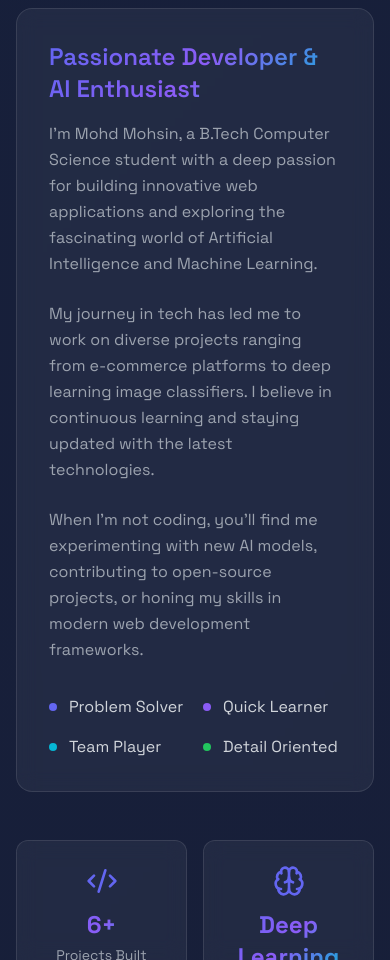
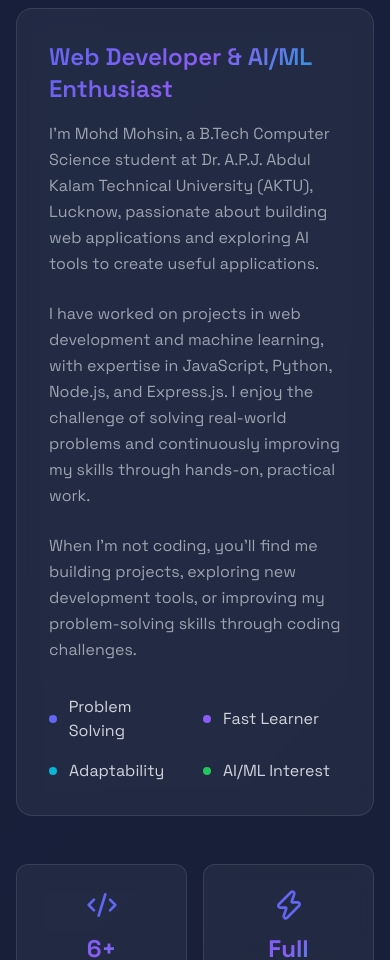
Before and after one commit to mohsinabrar/portfolio, a Next.js app: page / in a window 390 px wide. Shown: the part 1040-2000 px from the top of the page. Built offline with nearby package versions, Linux system fonts and the light colour scheme; no server answers.

Commit message:
Update contact phone to 7652061770 and email to mohdmohsinabrar6@gmail.com

```diff
--- a/components/About.tsx
+++ b/components/About.tsx
@@ -5,9 +5,9 @@ import { Code2, Brain, Zap, Award } from 'lucide-react'
 
 const stats = [
   { icon: Code2, label: 'Projects Built', value: '6+' },
-  { icon: Brain, label: 'AI/ML Focus', value: 'Deep Learning' },
-  { icon: Zap, label: 'Internships', value: '2' },
-  { icon: Award, label: 'Certificates', value: 'ML Training' },
+  { icon: Zap, label: 'Tech Stack', value: 'Full' },
+  { icon: Brain, label: 'Internships', value: '2' },
+  { icon: Award, label: 'ML Training', value: 'MIT' },
 ]
 
 export default function About() {
@@ -37,41 +37,38 @@ export default function About() {
           >
             <div className="glass rounded-2xl p-8">
               <h3 className="text-2xl font-semibold mb-4 gradient-text">
-                Passionate Developer & AI Enthusiast
+                Web Developer & AI/ML Enthusiast
               </h3>
               <p className="text-gray-400 mb-6 leading-relaxed">
-                I&apos;m Mohd Mohsin, a B.Tech Computer Science student with a deep passion for
-                building innovative web applications and exploring the fascinating world of
-                Artificial Intelligence and Machine Learning.
+                I&apos;m Mohd Mohsin, a B.Tech Computer Science student at Dr. A.P.J. Abdul Kalam Technical University (AKTU), Lucknow,
+                passionate about building web applications and exploring AI tools to create useful applications.
               </p>
               <p className="text-gray-400 mb-6 leading-relaxed">
-                My journey in tech has led me to work on diverse projects ranging from
-                e-commerce platforms to deep learning image classifiers. I believe in
-                continuous learning and staying updated with the latest technologies.
+                I have worked on projects in web development and machine learning, with expertise in JavaScript, Python, Node.js, and Express.js.
+                I enjoy the challenge of solving real-world problems and continuously improving my skills through hands-on, practical work.
               </p>
               <p className="text-gray-400 leading-relaxed">
-                When I&apos;m not coding, you&apos;ll find me experimenting with new AI models,
-                contributing to open-source projects, or honing my skills in modern web
-                development frameworks.
+                When I&apos;m not coding, you&apos;ll find me building projects, exploring new
+                development tools, or improving my problem-solving skills through coding challenges.
               </p>
 
               {/* Key Points */}
               <div className="mt-8 grid grid-cols-2 gap-4">
                 <div className="flex items-center gap-3">
                   <div className="w-2 h-2 rounded-full bg-primary" />
-                  <span className="text-gray-300">Problem Solver</span>
+                  <span className="text-gray-300">Problem Solving</span>
                 </div>
                 <div className="flex items-center gap-3">
                   <div className="w-2 h-2 rounded-full bg-secondary" />
-                  <span className="text-gray-300">Quick Learner</span>
+                  <span className="text-gray-300">Fast Learner</span>
                 </div>
                 <div className="flex items-center gap-3">
                   <div className="w-2 h-2 rounded-full bg-accent" />
-                  <span className="text-gray-300">Team Player</span>
+                  <span className="text-gray-300">Adaptability</span>
                 </div>
                 <div className="flex items-center gap-3">
                   <div className="w-2 h-2 rounded-full bg-green-500" />
-                  <span className="text-gray-300">Detail Oriented</span>
+                  <span className="text-gray-300">AI/ML Interest</span>
                 </div>
               </div>
             </div>
--- a/components/Experience.tsx
+++ b/components/Experience.tsx
@@ -7,26 +7,26 @@ const experiences = [
   {
     title: 'Backend Developer Intern',
     company: 'Prodesk',
-    duration: 'Jan 2024 - Present',
+    duration: '2024 · 1 Month · Remote',
     location: 'Remote',
-    description: 'Developed and maintained backend services using Node.js and Express. Worked on API integrations and database optimization.',
+    description: 'Developed backend fundamentals including API handling, routing, and server-side logic using Node.js and Express.js.',
     highlights: [
-      'Built RESTful APIs for client applications',
-      'Implemented authentication and authorization',
-      'Optimized database queries for better performance',
+      'Automated repetitive internal data workflows using n8n, reducing manual effort by ~40%',
+      'Worked on real-world debugging and backend improvements',
+      'Enhanced code maintainability across service modules',
     ],
     color: 'from-primary to-blue-500',
   },
   {
     title: 'Machine Learning Intern',
-    company: 'MIT Trainers',
-    duration: 'Jun 2023 - Aug 2023',
+    company: 'MIT Trainers (College Program)',
+    duration: '2024 · Certificate',
     location: 'Remote',
-    description: 'Worked on machine learning projects involving data preprocessing, model training, and evaluation. Gained hands-on experience with TensorFlow and Keras.',
+    description: 'Completed hands-on ML training covering model building, data preprocessing, and evaluation techniques.',
     highlights: [
-      'Developed CNN models for image classification',
-      'Performed data preprocessing and augmentation',
-      'Achieved 85% accuracy on CIFAR-10 dataset',
+      'Built a CNN image classifier on CIFAR-10 achieving 75%+ validation accuracy',
+      'Applied preprocessing, batch normalization, and dropout techniques',
+      'Gained exposure to real-world AI/ML workflows including cross-validation',
     ],
     color: 'from-secondary to-purple-500',
   },
--- a/components/Hero.tsx
+++ b/components/Hero.tsx
@@ -6,9 +6,9 @@ import { Download, Mail, ArrowDown, ExternalLink } from 'lucide-react'
 
 const roles = [
   'Web Developer',
+  'Backend Developer',
   'AI & ML Enthusiast',
-  'Python Developer',
-  'Backend Developer',
+  'Full Stack Developer',
 ]
 
 export default function Hero() {
@@ -89,8 +89,8 @@ export default function Hero() {
           transition={{ duration: 0.5, delay: 0.3 }}
           className="text-gray-400 text-lg max-w-2xl mx-auto mb-8"
         >
-          A passionate B.Tech Computer Science student building innovative web solutions
-          and exploring the fascinating world of Artificial Intelligence & Machine Learning.
+          B.Tech Computer Science student (2026, AKTU) who loves building things with technology.
+          Passionate about web development and exploring AI tools to create useful applications.
         </motion.p>
 
         {/* CTA Buttons */}
--- a/components/Projects.tsx
+++ b/components/Projects.tsx
@@ -20,16 +20,16 @@ const fallbackProjects: Project[] = [
   {
     id: 1,
     name: 'E-Commerce Website',
-    description: 'Full-stack e-commerce platform with cart functionality, payment integration, and admin dashboard.',
+    description: 'Developed a responsive e-commerce platform with product listing, cart, and multi-step checkout. Improved UX with clean UI and structured navigation.',
     html_url: 'https://github.com/mohsinabrar/ecommerce',
     homepage: 'https://ecommerce-demo.vercel.app',
-    topics: ['react', 'node.js', 'mongodb'],
+    topics: ['html', 'css', 'javascript'],
     language: 'JavaScript',
   },
   {
     id: 2,
     name: 'Hotel Management Website',
-    description: 'Comprehensive hotel management system with booking, room allocation, and billing features.',
+    description: 'Designed a booking interface with room listing and availability display. Reduced simulated booking steps by 30% through better layout and navigation.',
     html_url: 'https://github.com/mohsinabrar/hotel-management',
     homepage: null,
     topics: ['html', 'css', 'javascript'],
@@ -38,7 +38,7 @@ const fallbackProjects: Project[] = [
   {
     id: 3,
     name: 'CIFAR-10 Image Classifier',
-    description: 'Deep learning CNN model for image classification on CIFAR-10 dataset with 85% accuracy.',
+    description: 'Built a CNN deep learning model for 10-class image classification on 60,000 images. Applied preprocessing, batch normalization, and dropout achieving 75%+ validation accuracy.',
     html_url: 'https://github.com/mohsinabrar/cifar10-classifier',
     homepage: null,
     topics: ['tensorflow', 'keras', 'cnn'],
@@ -47,7 +47,7 @@ const fallbackProjects: Project[] = [
   {
     id: 4,
     name: 'House Price Prediction',
-    description: 'Machine learning model to predict house prices using regression algorithms.',
+    description: 'Trained a regression model with feature engineering and cross-validation; R-squared score: 0.82. Performed data cleaning and feature selection on real housing data.',
     html_url: 'https://github.com/mohsinabrar/house-price-prediction',
     homepage: 'https://house-price-ml.vercel.app',
     topics: ['scikit-learn', 'pandas', 'flask'],
@@ -55,21 +55,21 @@ const fallbackProjects: Project[] = [
   },
   {
     id: 5,
-    name: 'Medicine Info Website',
-    description: 'Web application providing detailed information about medicines, interactions, and side effects.',
+    name: 'Medicine Information Website',
+    description: 'Built a structured portal for managing and browsing medicine-related data with clean UI. Focused on intuitive navigation and organized data display.',
     html_url: 'https://github.com/mohsinabrar/medicine-info',
     homepage: 'https://medicine-info.vercel.app',
-    topics: ['react', 'api', 'node.js'],
+    topics: ['html', 'css', 'javascript'],
     language: 'JavaScript',
   },
   {
     id: 6,
     name: 'Bridal Website',
-    description: 'Beautiful wedding website with RSVP, gallery, and event scheduling features.',
+    description: 'Shipped a fully responsive bridal showcase frontend in under 48 hours using AI vibe coding tools. Demonstrated 3x faster delivery vs traditional workflow using Cursor AI and Lovable.',
     html_url: 'https://github.com/mohsinabrar/bridal-website',
     homepage: 'https://wedding-demo.vercel.app',
-    topics: ['next.js', 'tailwind', 'animations'],
-    language: 'TypeScript',
+    topics: ['cursor-ai', 'lovable', 'html', 'css'],
+    language: 'HTML/CSS',
   },
 ]
 
--- a/components/Skills.tsx
+++ b/components/Skills.tsx
@@ -27,9 +27,9 @@ const skillCategories = [
     title: 'Backend',
     skills: [
       { name: 'Node.js', level: 75 },
-      { name: 'Express', level: 75 },
-      { name: 'APIs', level: 80 },
-      { name: 'REST Services', level: 78 },
+      { name: 'Express.js', level: 75 },
+      { name: 'REST APIs', level: 80 },
+      { name: 'Flask', level: 70 },
     ],
     color: 'from-accent to-cyan-500',
   },
@@ -125,7 +125,7 @@ export default function Skills() {
         >
           <p className="text-gray-400 mb-4">Also familiar with</p>
           <div className="flex flex-wrap gap-3 justify-center">
-            {['Next.js', 'TypeScript', 'MongoDB', 'PostgreSQL', 'AWS', 'Firebase', 'Figma', 'Linux'].map((tech) => (
+            {['Next.js', 'TypeScript', 'MongoDB', 'PostgreSQL', 'n8n', 'Prompt Engineering', 'Claude', 'ChatGPT', 'Cursor AI', 'Lovable'].map((tech) => (
               <motion.span
                 key={tech}
                 whileHover={{ scale: 1.05 }}
```
Also changed, not shown: components/Contact.tsx (+6 -6 lines), 1 other file (tests, documents, lock files or other folders).
